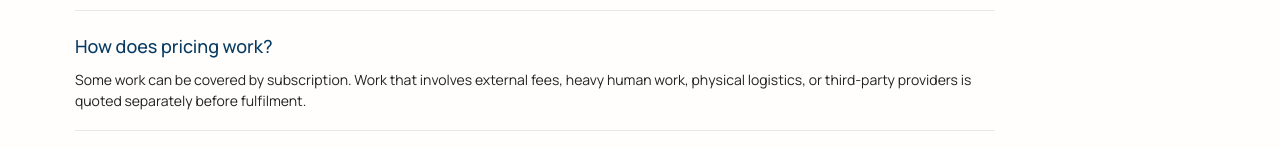
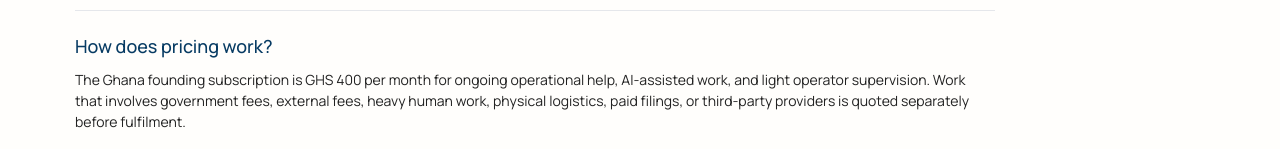
Before and after one commit to penkrahq/penkra-website, a Next.js app: page /faq in a window 1280 px wide. Shown: the part 651-800 px from the top of the page. Built offline with nearby package versions, Linux system fonts and the light colour scheme; no server answers.

Commit message:
fix: align faq pricing copy

```diff
--- a/app/faq/page.tsx
+++ b/app/faq/page.tsx
@@ -21,7 +21,7 @@
   {
     question: "How does pricing work?",
     answer:
-      "Some work can be covered by subscription. Work that involves external fees, heavy human work, physical logistics, or third-party providers is quoted separately before fulfilment.",
+      "The Ghana founding subscription is GHS 400 per month for ongoing operational help, AI-assisted work, and light operator supervision. Work that involves government fees, external fees, heavy human work, physical logistics, paid filings, or third-party providers is quoted separately before fulfilment.",
   },
   {
     question: "How does monthly invoicing work?",
```
